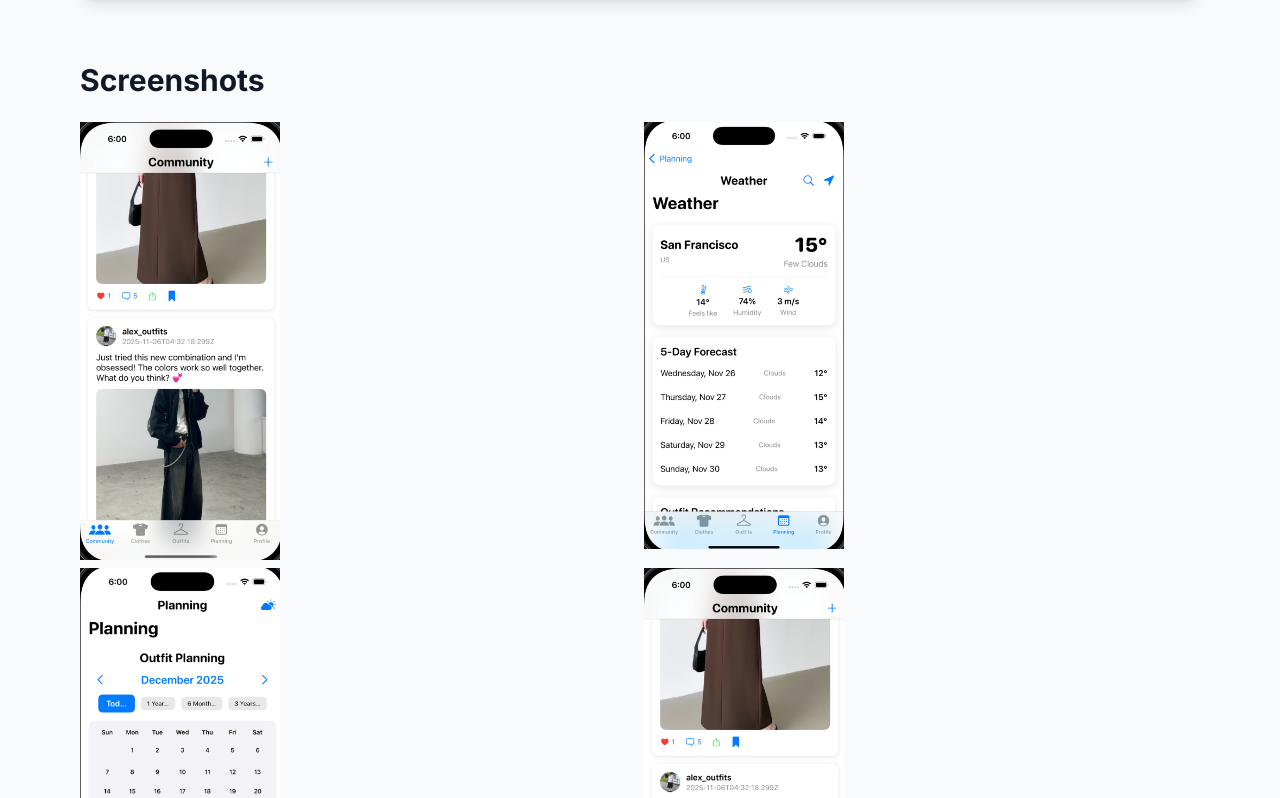
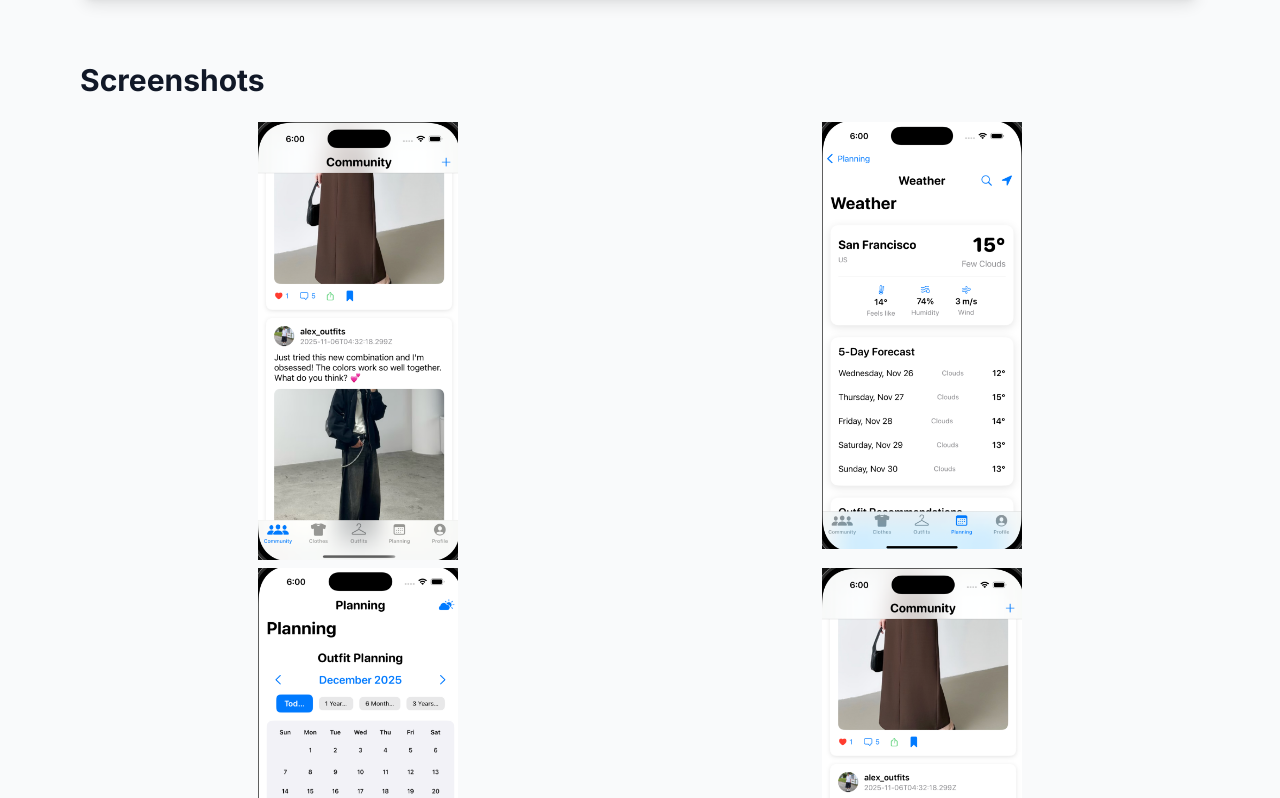
Before and after one commit to Hiroki0127/Portfolio25, a Next.js app: page /projects/outfitease in a window 1280 px wide. Shown: the part 1062-1860 px from the top of the page. Built offline with nearby package versions, Linux system fonts and the light colour scheme.

Commit message:
center images

```diff
--- a/app/projects/[slug]/page.tsx
+++ b/app/projects/[slug]/page.tsx
@@ -102,7 +102,7 @@
           <section className="mb-16">
             <h2 className="text-3xl font-bold text-gray-900 mb-6">Screenshots</h2>
 
-            <div className="grid grid-cols-1 md:grid-cols-2 gap-2">
+            <div className="grid grid-cols-1 md:grid-cols-2 gap-2 justify-items-center">
               {project.screenshots.map((screenshot, index) => (
                 <Image
                   key={index}
```
